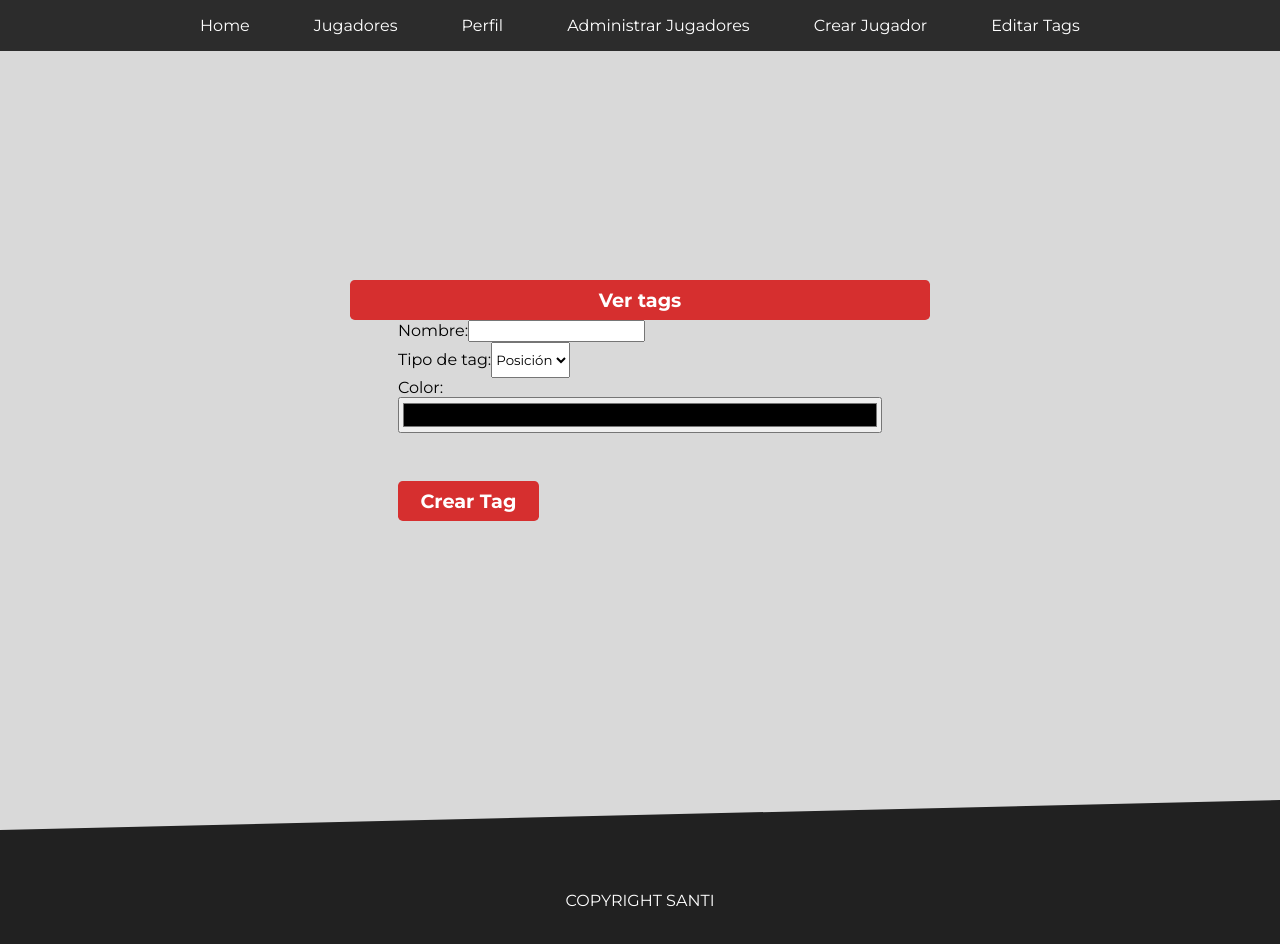
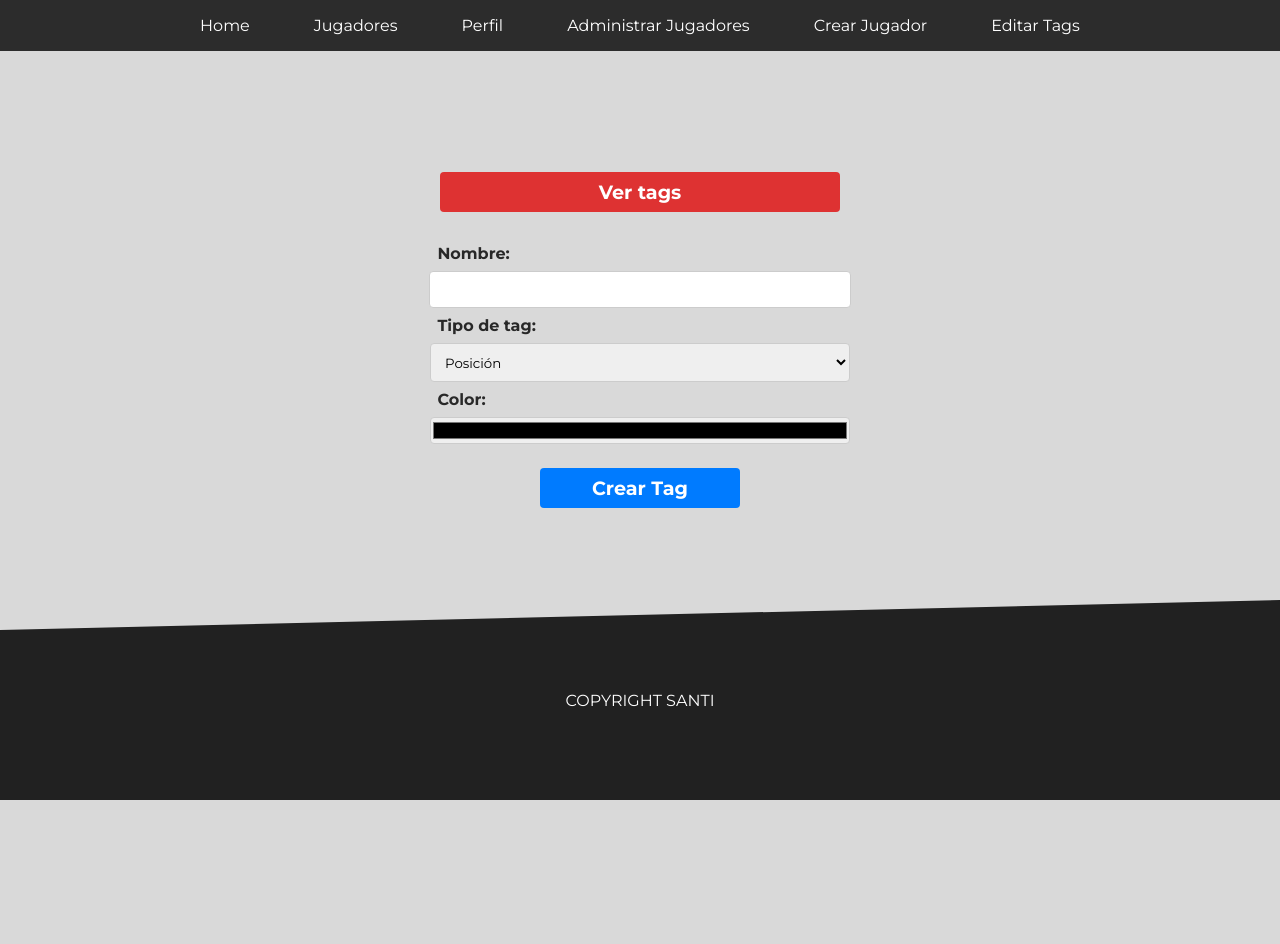
Before and after one commit to SantiMoyano/players, a React (Create React App) app in the folder frontend/: page /tags-management in a window 1280 px wide. Shown: the top 944 px of the page. After the commit the page ends 800 px from the top, so only its background shows below. Built offline with nearby package versions, Linux system fonts and the light colour scheme; no server answers.

Commit message:
Adapts the 'Create Tag' section to the generic stylesheet for forms.

```diff
--- a/frontend/src/App.js
+++ b/frontend/src/App.js
@@ -8,7 +8,6 @@ import "./styles/players.css";
 import "./styles/profile.css";
 import "./styles/detailed-player.css";
 import "./styles/management.css";
-//import "./styles/create-player.css";
 import "./styles/tags.css";
 import "./styles/form.css";
 
--- a/frontend/src/components/admin/CreatePlayer.js
+++ b/frontend/src/components/admin/CreatePlayer.js
@@ -149,18 +149,19 @@ function CreatePlayer() {
           ></textarea>
         </div>
         <div>
-          <div>
-            <label htmlFor="tags">Tags:</label>
+          <div className="tags-selector">
+            <label>Tags:</label>
             {selectedTags.map((tag) => (
               <span>{tag.tagName}</span>
             ))}
+            <input
+              type="text"
+              id="tags"
+              placeholder="Ej. Barcelona, Delantero.."
+              name="tags"
+              onChange={handleChangeTags}
+            />
           </div>
-          <input
-            type="text"
-            id="tags"
-            name="tags"
-            onChange={handleChangeTags}
-          />
           <select onChange={(e) => addTag(e.target.value)}>
             {avaibleTagList.map((tag) => (
               <option key={tag._id} value={tag._id}>
--- a/frontend/src/components/admin/CreateTag.js
+++ b/frontend/src/components/admin/CreateTag.js
@@ -50,9 +50,11 @@ function CreateTag({ handleUpdatedTag, updateTag, tagNameEditing, id }) {
         <label htmlFor="name">Color:</label>
         <input type="color" id="colorPicker" onChange={handleChangeColor} />
       </div>
-      <button type="submit">
-        <strong>{!updateTag ? "Crear Tag" : "Actualizar Tag"}</strong>
-      </button>
+      <div className="button-submit">
+        <button type="submit">
+          <strong>{!updateTag ? "Crear Tag" : "Actualizar Tag"}</strong>
+        </button>
+      </div>
     </form>
   );
 }
--- a/frontend/src/components/admin/TagsList.js
+++ b/frontend/src/components/admin/TagsList.js
@@ -35,7 +35,7 @@ function TagsList({ handleEdit }) {
 function SortTags({ handleFilterChange, selectedFilter }) {
   return (
     <div className="sort-players">
-      <h2>Mostrar solo:</h2>
+      <span>Mostrar solo:</span>
       <select
         onChange={(e) => handleFilterChange(e.target.value)}
         value={selectedFilter}
--- a/frontend/src/components/admin/TagsManagement.js
+++ b/frontend/src/components/admin/TagsManagement.js
@@ -31,8 +31,11 @@ function TagsManagement() {
   }
 
   return (
-    <section className="tags-management-container">
-      <button onClick={(handleClick, handleUpdatedTag)}>
+    <section className="form-section">
+      <button
+        className="button-submit"
+        onClick={(handleClick, handleUpdatedTag)}
+      >
         <strong>{toggled ? "Crear un nuevo tag" : "Ver tags"}</strong>
       </button>
 
--- a/frontend/src/styles/create-player.css
+++ /dev/null
@@ -1,58 +0,0 @@
-.create-player-content {
-  padding: 0 1rem;
-  padding-top: 4rem;
-}
-
-.create-player-content form,
-.tags-management-container form {
-  display: flex;
-  flex-direction: column;
-}
-
-.create-player-content form div,
-.tags-management-container form div {
-  display: flex;
-  flex-direction: column;
-  padding: 0.3rem;
-}
-
-.create-player-content label,
-.tags-management-container label {
-  margin: 0.5rem;
-  font-weight: bold;
-  color: rgb(40, 40, 40);
-}
-
-.create-player-content input[type="text"],
-.tags-management-container input[type="text"],
-.create-player-content input[type="number"],
-.create-player-content textarea {
-  padding: 0.6rem;
-  border: 1px solid #ccc;
-  border-radius: 4px;
-}
-
-.create-player-content textarea {
-  resize: vertical;
-}
-
-.create-player-content button,
-.tags-management-container form button {
-  background-color: #007bff;
-  color: #fff;
-  border: none;
-  border-radius: 4px;
-  padding: 10px;
-  cursor: pointer;
-}
-
-.create-player-content button:hover,
-.tags-management-container form button:hover {
-  background-color: #0056b3;
-}
-
-@media screen and (width >= 768px) {
-  .create-player-content {
-    margin: 0 400px;
-  }
-}
--- a/frontend/src/styles/form.css
+++ b/frontend/src/styles/form.css
@@ -22,34 +22,57 @@
 .form-section form div {
   display: flex;
   flex-direction: column;
+  align-items: center;
 }
 
 .form-section form label {
+  align-self: flex-start;
   padding: 0.5rem;
   font-weight: bold;
   color: rgb(40, 40, 40);
 }
 
-.form-section form input {
-  padding: 0.6rem 0;
+.tags-selector span {
+  align-self: flex-start;
+}
+
+.form-section form input,
+.form-section form select,
+.form-section form textarea {
+  padding: 0.6rem;
   border: 1px solid #ccc;
   border-radius: 4px;
   min-width: calc(100dvw - 56px);
+}
+
+.form-section form select,
+#colorPicker {
+  min-width: calc(100dvw - 36.8px);
+}
+
+#colorPicker {
+  padding: 0;
 }
 
 .form-section .button-submit {
   align-items: center;
 }
 
-.form-section form button {
-  background-color: #007bff;
+.form-section button {
+  background-color: #de3232;
   color: #fff;
   border: none;
   border-radius: 4px;
-  padding: 10px;
+  padding: 0.5rem 1.4rem;
+  cursor: pointer;
+  font-size: larger;
   cursor: pointer;
   margin: 24px 0;
   min-width: calc(100dvw - 200px);
+}
+
+.form-section form button {
+  background-color: #007bff;
 }
 
 .form-section form button:hover {
@@ -75,11 +98,24 @@
 }
 
 @media screen and (width >= 768px) {
-  .form-section form input {
+  .form-section form input,
+  .form-section form textarea,
+  .form-section form select {
+    max-width: 400px;
     min-width: 400px;
+  }
+
+  .form-section form select,
+  #colorPicker {
+    min-width: calc(400px + 1.2rem);
   }
 
   .form-section form button {
     max-width: 200px;
+    min-width: 200px;
+  }
+
+  .form-section button {
+    min-width: 400px;
   }
 }
--- a/frontend/src/styles/tags.css
+++ b/frontend/src/styles/tags.css
@@ -1,32 +1,16 @@
-.tags-management-container {
-  display: flex;
-  flex-direction: column;
-  padding-top: 3rem;
-}
-
-.tags-management-container button {
-  background-color: #d62f2f;
-  color: white;
-  padding: 0.5rem 1.4rem;
-  border: none;
-  border-radius: 0.3rem;
-  font-size: larger;
-  cursor: pointer;
-}
-
-.tags-management-container ul {
+.form-section ul {
   margin: 1rem 0 0 0;
   padding: 0 3rem;
 }
 
-.tags-management-container li {
+.form-section li {
   display: flex;
   justify-content: space-between;
   list-style: none;
   padding: 0.5rem 0;
 }
 
-.tags-management-container li span {
+.form-section li span {
   color: black;
   font-weight: bold;
   font-size: 1.3rem;
@@ -34,31 +18,7 @@
   border-radius: 5px;
 }
 
-.tags-management-container form {
-  padding: 0 3rem;
-}
-
-.tags-management-container form select {
-  padding: 0.5rem 0;
-}
-
-.tags-management-container input[type="color"] {
-  min-width: 100%;
-  min-height: 2.25rem;
-}
-
-.tags-management-container form button {
-  margin-top: 3rem;
-}
-
 @media screen and (width >= 768px) {
-  .tags-management-container {
-    justify-content: center;
-    padding-top: 0;
-    margin: 0 350px;
-    min-height: 100dvh;
-  }
-
   #delete-icon {
     cursor: pointer;
   }
```
